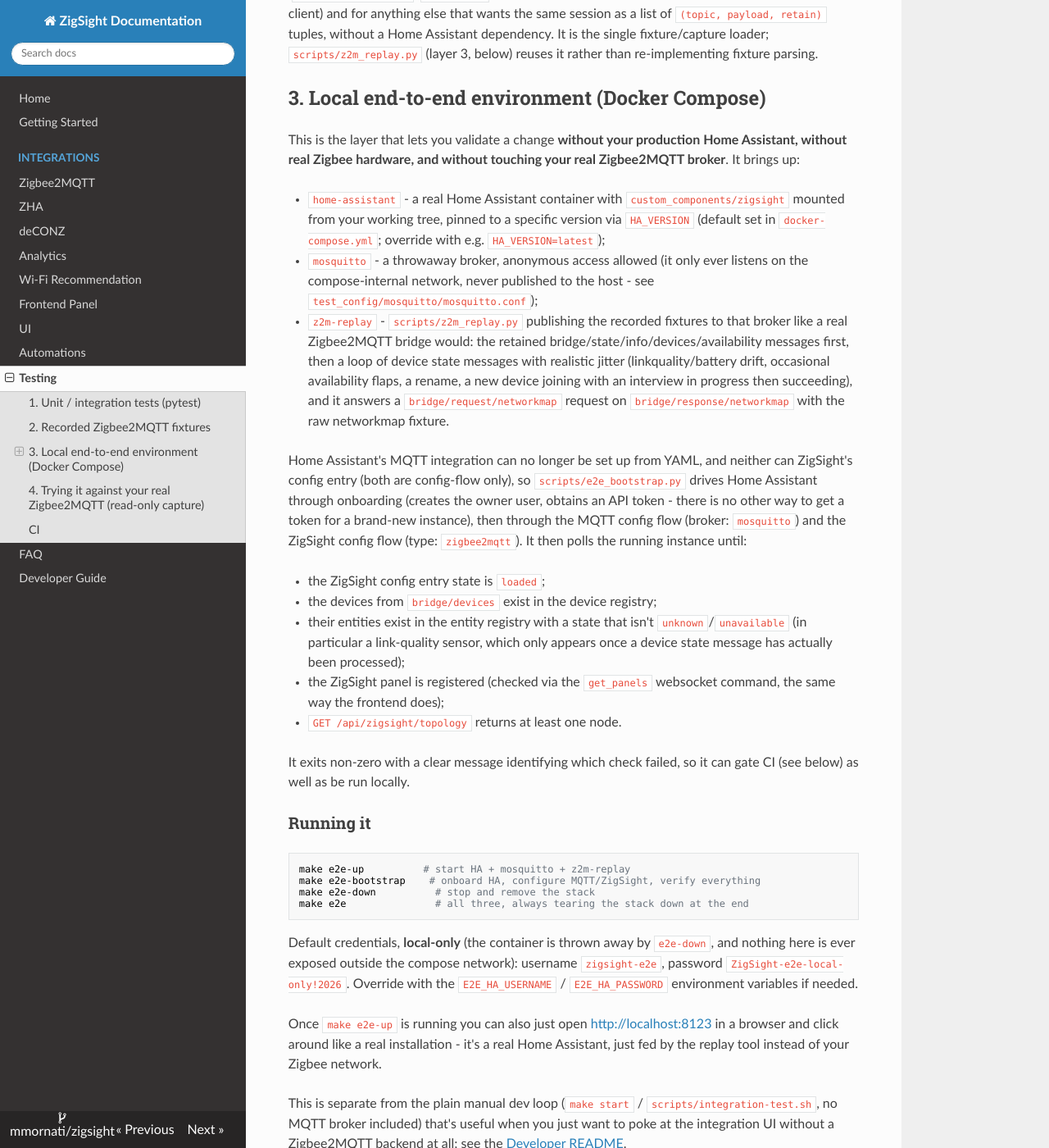
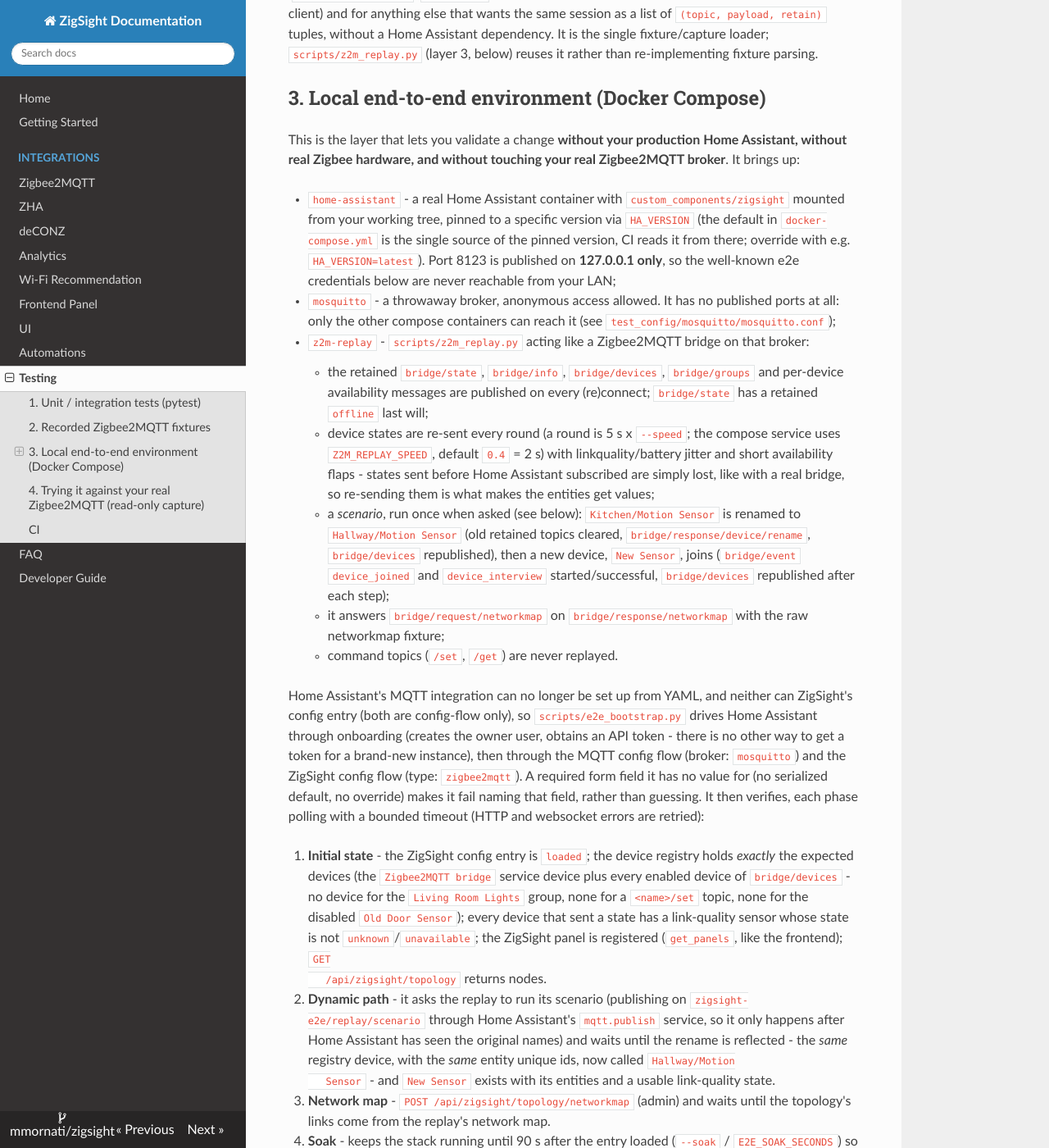
Before and after one commit to mmornati/zigsight, an MkDocs documentation site: the page built from docs/testing.md, in a window 1280 px wide and 1400 px high, scrolled down 788 px. Shown: the whole window at 82% size. Built offline with MkDocs 1.6.1, drawn with Linux system fonts in a browser that asks for light colours; nearby versions of some CDN libraries; some of the changed text lies outside the part shown.

Commit message:
docs(testing): document e2e checks, capture formats, redaction and safety
Co-Authored-By: Claude Opus 5.5 <noreply@anthropic.com>

````diff
--- a/docs/testing.md
+++ b/docs/testing.md
@@ -45,58 +45,95 @@ Zigbee2MQTT broker**. It brings up:
 
 - `home-assistant` - a real Home Assistant container with
   `custom_components/zigsight` mounted from your working tree, pinned to a
-  specific version via `HA_VERSION` (default set in `docker-compose.yml`;
-  override with e.g. `HA_VERSION=latest`);
-- `mosquitto` - a throwaway broker, anonymous access allowed (it only ever
-  listens on the compose-internal network, never published to the host -
-  see `test_config/mosquitto/mosquitto.conf`);
-- `z2m-replay` - `scripts/z2m_replay.py` publishing the recorded fixtures to
-  that broker like a real Zigbee2MQTT bridge would: the retained
-  bridge/state/info/devices/availability messages first, then a loop of
-  device state messages with realistic jitter (linkquality/battery drift,
-  occasional availability flaps, a rename, a new device joining with an
-  interview in progress then succeeding), and it answers a
-  `bridge/request/networkmap` request on `bridge/response/networkmap` with
-  the raw networkmap fixture.
+  specific version via `HA_VERSION` (the default in `docker-compose.yml` is
+  the single source of the pinned version, CI reads it from there; override
+  with e.g. `HA_VERSION=latest`). Port 8123 is published on **127.0.0.1
+  only**, so the well-known e2e credentials below are never reachable from
+  your LAN;
+- `mosquitto` - a throwaway broker, anonymous access allowed. It has no
+  published ports at all: only the other compose containers can reach it
+  (see `test_config/mosquitto/mosquitto.conf`);
+- `z2m-replay` - `scripts/z2m_replay.py` acting like a Zigbee2MQTT bridge on
+  that broker:
+    - the retained `bridge/state`, `bridge/info`, `bridge/devices`,
+      `bridge/groups` and per-device availability messages are published on
+      every (re)connect; `bridge/state` has a retained `offline` last will;
+    - device states are re-sent every round (a round is 5 s x `--speed`; the
+      compose service uses `Z2M_REPLAY_SPEED`, default `0.4` = 2 s) with
+      linkquality/battery jitter and short availability flaps - states sent
+      before Home Assistant subscribed are simply lost, like with a real
+      bridge, so re-sending them is what makes the entities get values;
+    - a *scenario*, run once when asked (see below): `Kitchen/Motion Sensor`
+      is renamed to `Hallway/Motion Sensor` (old retained topics cleared,
+      `bridge/response/device/rename`, `bridge/devices` republished), then a
+      new device, `New Sensor`, joins (`bridge/event` `device_joined` and
+      `device_interview` started/successful, `bridge/devices` republished
+      after each step);
+    - it answers `bridge/request/networkmap` on `bridge/response/networkmap`
+      with the raw networkmap fixture;
+    - command topics (`/set`, `/get`) are never replayed.
 
 Home Assistant's MQTT integration can no longer be set up from YAML, and
 neither can ZigSight's config entry (both are config-flow only), so
 `scripts/e2e_bootstrap.py` drives Home Assistant through onboarding (creates
 the owner user, obtains an API token - there is no other way to get a token
 for a brand-new instance), then through the MQTT config flow (broker:
-`mosquitto`) and the ZigSight config flow (type: `zigbee2mqtt`). It then
-polls the running instance until:
+`mosquitto`) and the ZigSight config flow (type: `zigbee2mqtt`). A required
+form field it has no value for (no serialized default, no override) makes it
+fail naming that field, rather than guessing. It then verifies, each phase
+polling with a bounded timeout (HTTP and websocket errors are retried):
 
-- the ZigSight config entry state is `loaded`;
-- the devices from `bridge/devices` exist in the device registry;
-- their entities exist in the entity registry with a state that isn't
-  `unknown`/`unavailable` (in particular a link-quality sensor, which only
-  appears once a device state message has actually been processed);
-- the ZigSight panel is registered (checked via the `get_panels` websocket
-  command, the same way the frontend does);
-- `GET /api/zigsight/topology` returns at least one node.
+1. **Initial state** - the ZigSight config entry is `loaded`; the device
+   registry holds *exactly* the expected devices (the `Zigbee2MQTT bridge`
+   service device plus every enabled device of `bridge/devices` - no device
+   for the `Living Room Lights` group, none for a `<name>/set` topic, none
+   for the disabled `Old Door Sensor`); every device that sent a state has a
+   link-quality sensor whose state is not `unknown`/`unavailable`; the
+   ZigSight panel is registered (`get_panels`, like the frontend); `GET
+   /api/zigsight/topology` returns nodes.
+2. **Dynamic path** - it asks the replay to run its scenario (publishing on
+   `zigsight-e2e/replay/scenario` through Home Assistant's `mqtt.publish`
+   service, so it only happens after Home Assistant has seen the original
+   names) and waits until the rename is reflected - the *same* registry
+   device, with the *same* entity unique ids, now called `Hallway/Motion
+   Sensor` - and `New Sensor` exists with its entities and a usable
+   link-quality state.
+3. **Network map** - `POST /api/zigsight/topology/networkmap` (admin) and
+   waits until the topology's links come from the replay's network map.
+4. **Soak** - keeps the stack running until 90 s after the entry loaded
+   (`--soak` / `E2E_SOAK_SECONDS`) so more rounds and availability flaps
+   reach Home Assistant, then re-checks the device set.
 
-It exits non-zero with a clear message identifying which check failed, so it
-can gate CI (see below) as well as be run locally.
+Finally, `scripts/ci_check_ha_log.py` fails the run on any evidence of a
+ZigSight bug in the Home Assistant log: ERROR/CRITICAL records mentioning
+zigsight (including MQTT callback exceptions whose only zigsight mention is
+the `custom_components/zigsight/...` path in the traceback, and "Error
+adding entity ... with platform zigsight"), any traceback through
+`custom_components/zigsight`, and any "Detected ... zigsight" report
+(blocking calls in the event loop). A missing or empty log fails too.
 
 ### Running it
 
 ```bash
 make e2e-up          # start HA + mosquitto + z2m-replay
-make e2e-bootstrap    # onboard HA, configure MQTT/ZigSight, verify everything
-make e2e-down          # stop and remove the stack
-make e2e               # all three, always tearing the stack down at the end
+make e2e-bootstrap   # onboard HA, configure MQTT/ZigSight, verify everything
+make e2e-check-logs  # save logs to e2e-logs/, fail on ZigSight errors in HA's log
+make e2e-down        # stop and remove the stack
+make e2e             # all of the above; always tears the stack down (also
+                     # when e2e-up fails) and exits non-zero if any step did
 ```
 
 Default credentials, **local-only** (the container is thrown away by
-`e2e-down`, and nothing here is ever exposed outside the compose network):
-username `zigsight-e2e`, password `ZigSight-e2e-local-only!2026`. Override
-with the `E2E_HA_USERNAME` / `E2E_HA_PASSWORD` environment variables if
-needed.
+`e2e-down`, and port 8123 is bound to 127.0.0.1): username `zigsight-e2e`,
+password `ZigSight-e2e-local-only!2026`. Override with the
+`E2E_HA_USERNAME` / `E2E_HA_PASSWORD` environment variables if needed.
 
 Once `make e2e-up` is running you can also just open <http://localhost:8123>
 in a browser and click around like a real installation - it's a real Home
-Assistant, just fed by the replay tool instead of your Zigbee network.
+Assistant, just fed by the replay tool instead of your Zigbee network. (The
+rename/join scenario only runs when the bootstrap asks for it; publish
+anything on `zigsight-e2e/replay/scenario` from Developer tools -> Actions
+-> `mqtt.publish` to trigger it by hand.)
 
 This is separate from the plain manual dev loop (`make start` /
 `scripts/integration-test.sh`, no MQTT broker included) that's useful when
@@ -105,58 +142,106 @@ all; see the [Developer README](DEVELOPER_README.md).
 
 ### Replaying a capture from your own broker
 
-`scripts/z2m_replay.py --capture-file capture.txt` replays a file recorded
-with `mosquitto_sub -v` (topic-space-payload per line) instead of the
-built-in fixtures - useful for testing against your own device mix. See
-"Capturing real traffic" below for how to record one, **and read the
-warning there before you do**.
+Put a capture (see "Capturing real traffic" below - **read the warning
+there first**) in `captures/` (git-ignored; mounted read-only at
+`/work/captures` in the replay container), stop the default replay and run
+the capture instead, on the same disposable broker:
+
+```bash
+make e2e-up
+docker compose stop z2m-replay
+docker compose run --rm z2m-replay \
+  python scripts/z2m_replay.py --host mosquitto --capture-file /work/captures/capture.jsonl
+```
+
+Each run uses a unique MQTT client id. `bridge/state` gets the stopped
+replay's retained `offline`, so the capture replay is allowed to take over
+(see the safety check below). Without a `bridge/devices` message in the
+capture there is nothing to rename; the scenario renames the first device
+that sent a state to `<name> (renamed)` otherwise.
+
+### Safety checks in the replay tool
+
+`scripts/z2m_replay.py` publishes, so it guards against being pointed at the
+wrong broker:
+
+- `--host` is mandatory - there is no default (not even localhost, not even
+  from the environment);
+- before publishing anything it listens ~2 s on `<prefix>/bridge/state` and
+  **refuses to start** if a retained `online` is there - a live
+  Zigbee2MQTT (or another replay) owns that base topic on this broker. It
+  never overwrites it (the probe connection has no last will). Use a
+  disposable broker such as the compose one.
 
 ## 4. Trying it against your real Zigbee2MQTT (read-only capture)
 
 The environment above uses synthetic/recorded data. To validate against your
 own real devices without risking your production setup, capture traffic
-**read-only** from your production broker:
+**read-only** from your production broker, as JSON lines:
 
 ```bash
-mosquitto_sub -h <broker> -u <user> -P <password> -v -t 'zigbee2mqtt/#' -C 2000 > capture.txt
+mkdir -p captures
+mosquitto_sub -h <broker> -u <user> -P <password> -F '%j' -t 'zigbee2mqtt/#' -C 2000 > captures/capture.jsonl
 ```
 
 `-C 2000` stops after 2000 messages so this doesn't run forever; adjust to
 taste. This only *subscribes* - it never publishes anything back to your
 broker, so it cannot affect your running Zigbee2MQTT/Home Assistant.
 
+Supported capture formats (auto-detected from the first line):
+
+- **JSON lines** (`-F '%j'`, recommended): one JSON object per message
+  with `topic`, `payload` and `retain`. Friendly names with spaces (e.g.
+  `Living Room Lamp`) survive, and the real retain flag is kept.
+- **Tab-separated** (`-F '%t\t%p'`): also safe with spaces in names; the
+  retain flag is guessed from the topic (`bridge/state|info|devices|groups|
+  extensions`, `*/availability`).
+- **Legacy verbose** (`-v`, `<topic> <payload>`): ambiguous as soon as a
+  name contains a space. Parsed with a heuristic - split before the payload
+  when it is JSON (`{`/`[`), otherwise at the last space - which is wrong
+  for a plain-text payload that itself contains a space. Only for old
+  captures.
+
+While loading a capture, `tests/z2m_replay.py`:
+
+- redacts, recursively and by key name (case-insensitive), `network_key`,
+  `password`, `auth_token`, `install_code`, `ext_pan_id`,
+  `extended_pan_id` and `pan_id` in **every** `bridge/*` JSON payload;
+- drops `bridge/request/*` and every `bridge/response/*` except
+  `bridge/response/networkmap`, and all `/set` and `/get` command topics.
+
 !!! warning "Never commit a raw capture"
-    A raw capture's `bridge/info` message contains your Zigbee **network
-    key** and the **MQTT broker credentials** Zigbee2MQTT was configured
-    with. `scripts/z2m_replay.py` and `tests/z2m_replay.py` both redact
-    `config.advanced.network_key` and `config.mqtt.user`/`password` from
-    `bridge/info` while *loading* a capture file, so replaying one is safe -
-    but the raw file on disk, before it's loaded, is not. Don't commit it,
-    don't attach it to an issue or PR, and delete it once you're done. If
-    you want to turn a capture into a permanent fixture for `tests/fixtures/z2m/`,
-    replay it once through the loader (which redacts it) and save *that*
-    output, or scrub it by hand and review the diff before committing.
+    The raw capture file on disk is **not** redacted: its `bridge/info`
+    message contains your Zigbee **network key** and the **MQTT
+    credentials** Zigbee2MQTT was configured with. Keep it in `captures/`
+    (git-ignored, as are `capture*.txt|jsonl|tsv` anywhere), don't attach it
+    to an issue or PR, and delete it once you're done. There is no tool
+    that writes a redacted copy: if you want to turn parts of a capture into
+    a fixture for `tests/fixtures/z2m/`, write the fixture by hand,
+    anonymise names/IEEE addresses, and review the diff before committing.
 
 Once you have a capture, either:
 
-- replay it locally: `python scripts/z2m_replay.py --capture-file capture.txt`
-  against `make e2e-up`'s mosquitto (or any local broker), or
+- replay it locally on the compose broker, as shown in "Replaying a capture
+  from your own broker" above; or
 - point a **spare** Home Assistant instance (not your production one) at
   your production broker directly, in read-only fashion, by giving it a
   Zigbee2MQTT base topic and MQTT user that only has subscribe permissions
   if your broker supports per-user ACLs. Either way, never point a test
   instance at your production broker with a Zigbee2MQTT user that can
-  *publish* - ZigSight itself never publishes command topics, but this is
-  about limiting blast radius from anything else running on that Home
-  Assistant instance during testing.
+  *publish* - ZigSight itself only publishes the network map request, but
+  this is about limiting blast radius from anything else running on that
+  Home Assistant instance during testing. And never run the replay tool
+  against your production broker.
 
 ## CI
 
 `.github/workflows/integration-test.yaml` runs the full compose + bootstrap
-flow described in layer 3 on every pull request (matrix: the minimum
-supported Home Assistant version pinned in `manifest.json`/`hacs.json`, and
-`latest`), and on manual dispatch with an optional `ha_version` input to test
-a specific release. It fails the job if the bootstrap script's checks fail,
-or if the Home Assistant log contains any `ERROR` line from
-`custom_components.zigsight`, and uploads the Home Assistant/Mosquitto/replay
-logs as a build artifact on failure.
++ log-gate flow described in layer 3 on every pull request, against the
+pinned minimum Home Assistant version (read from `docker-compose.yml`) and
+`latest`. The `latest` leg is `continue-on-error`: a failure there is still
+reported as a red job, but doesn't block the PR (a new Home Assistant
+release can break things unrelated to the change). Manual dispatch takes an
+optional `ha_version` input (validated, passed via the environment) to test
+one specific release. Home Assistant/Mosquitto/replay logs are uploaded as a
+build artifact on failure.
````
Also changed, not shown: docs/DEVELOPER_README.md (+6 -2 lines).
